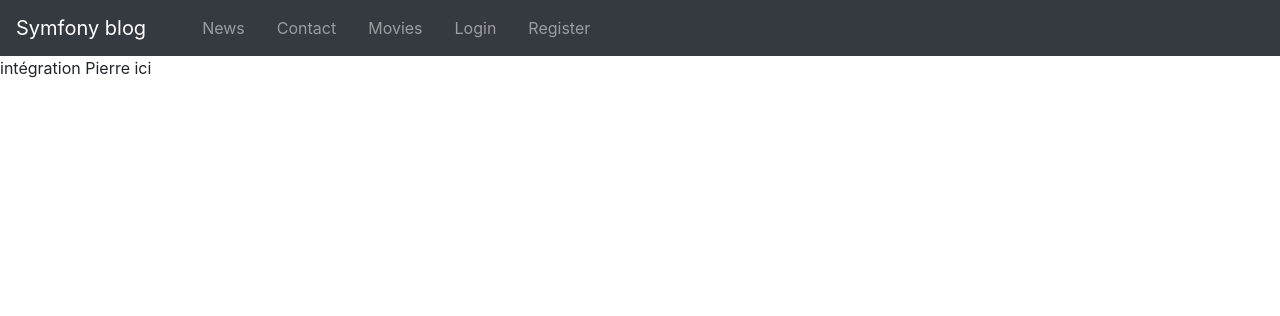
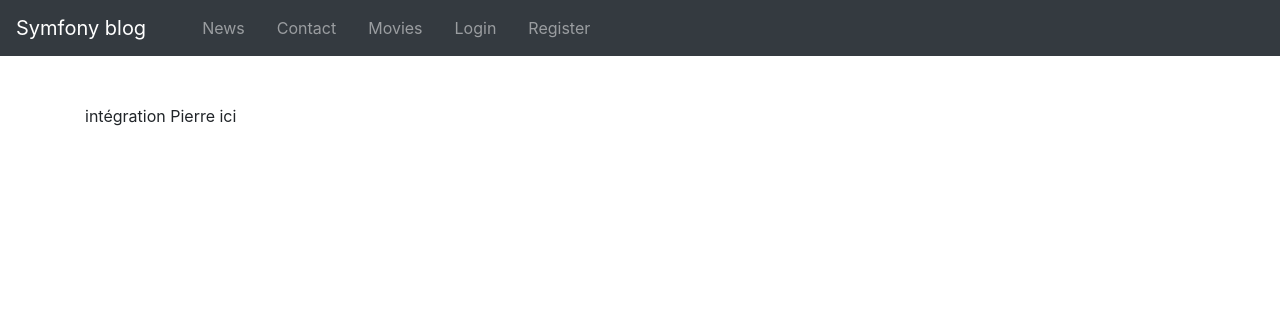
Before and after one commit to pierredarrieutort/Alpith, a Symfony app: template templates/home.html.twig in a window 1280 px wide. Shown: the top 316 px of the page. Run offline with Twig, Linux system fonts and the light colour scheme; the template is opened without the code that fills it, so the values that code supplies are empty; some libraries are stand-ins or nearby versions.

Commit message:
homepage twig #3

```diff
--- a/templates/home.html.twig
+++ b/templates/home.html.twig
@@ -2,8 +2,12 @@
 
 {% block body %}
 
-    <main>
-        intégration Pierre ici
+    <main class="container">
+        <section class="row">
+            <div class="col-md-12 mt-5">
+                intégration Pierre ici
+            </div>
+        </section>
     </main>
 
 {% endblock %}
```
